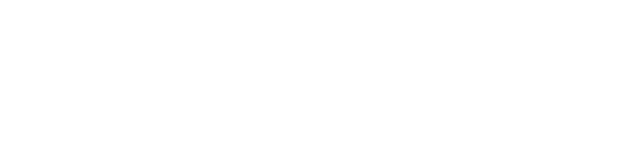
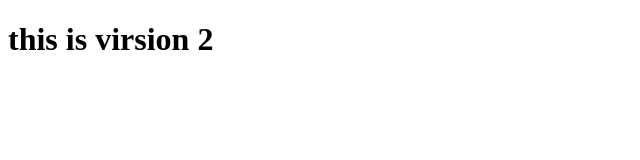
Before and after one commit to Priyanshu-Developer9/myrepo, a plain HTML site: page index.html in a window 1280 px wide. Shown: the whole page, without its empty margins (0-640 px from the left). Drawn offline with Linux system fonts and the light colour scheme.

Commit message:
this is v2 of index.html

```diff
--- a/index.html
+++ b/index.html
@@ -6,6 +6,6 @@
     <title>Document</title>
 </head>
 <body>
-
+    <h1>this is virsion 2</h1>
 </body>
 </html>
```
